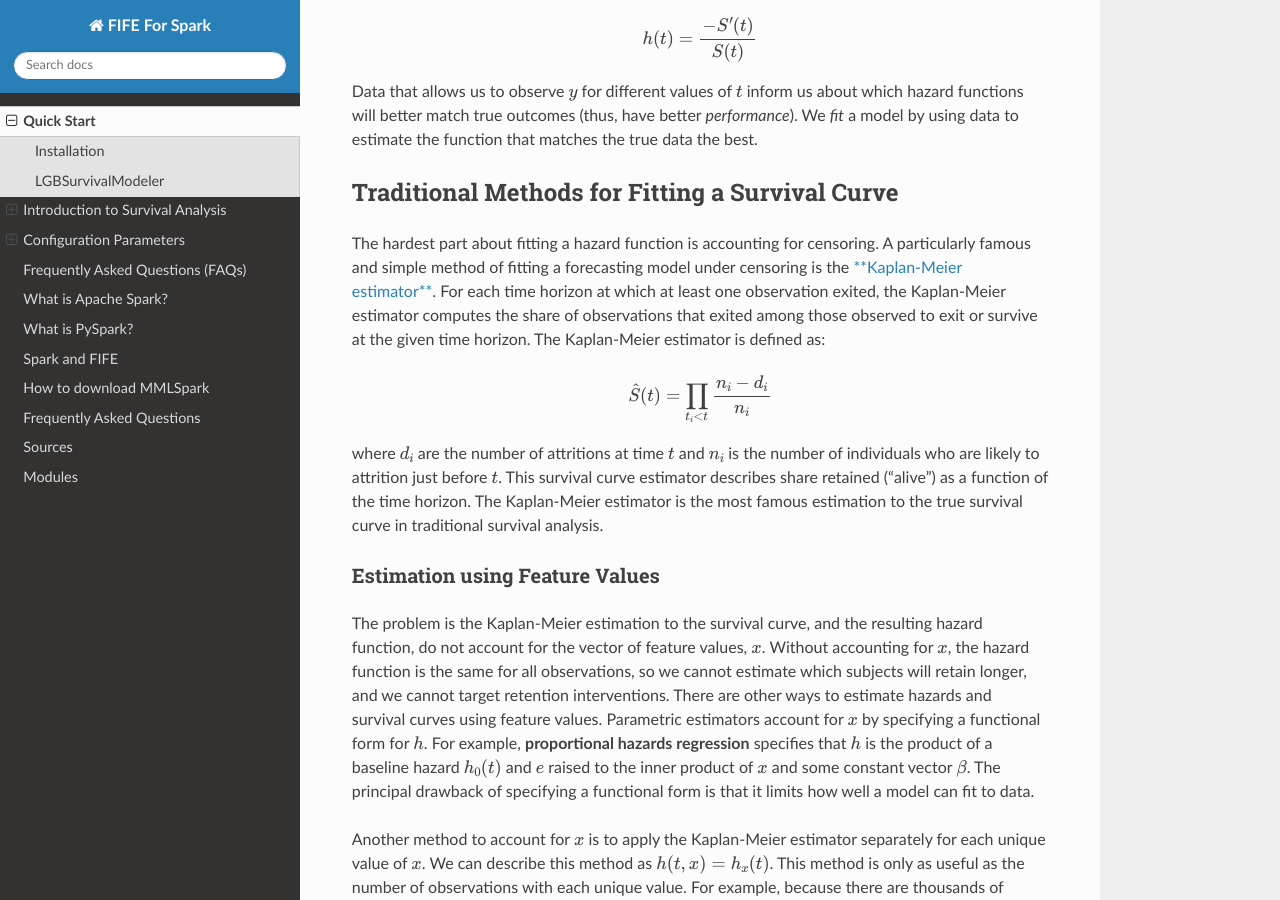
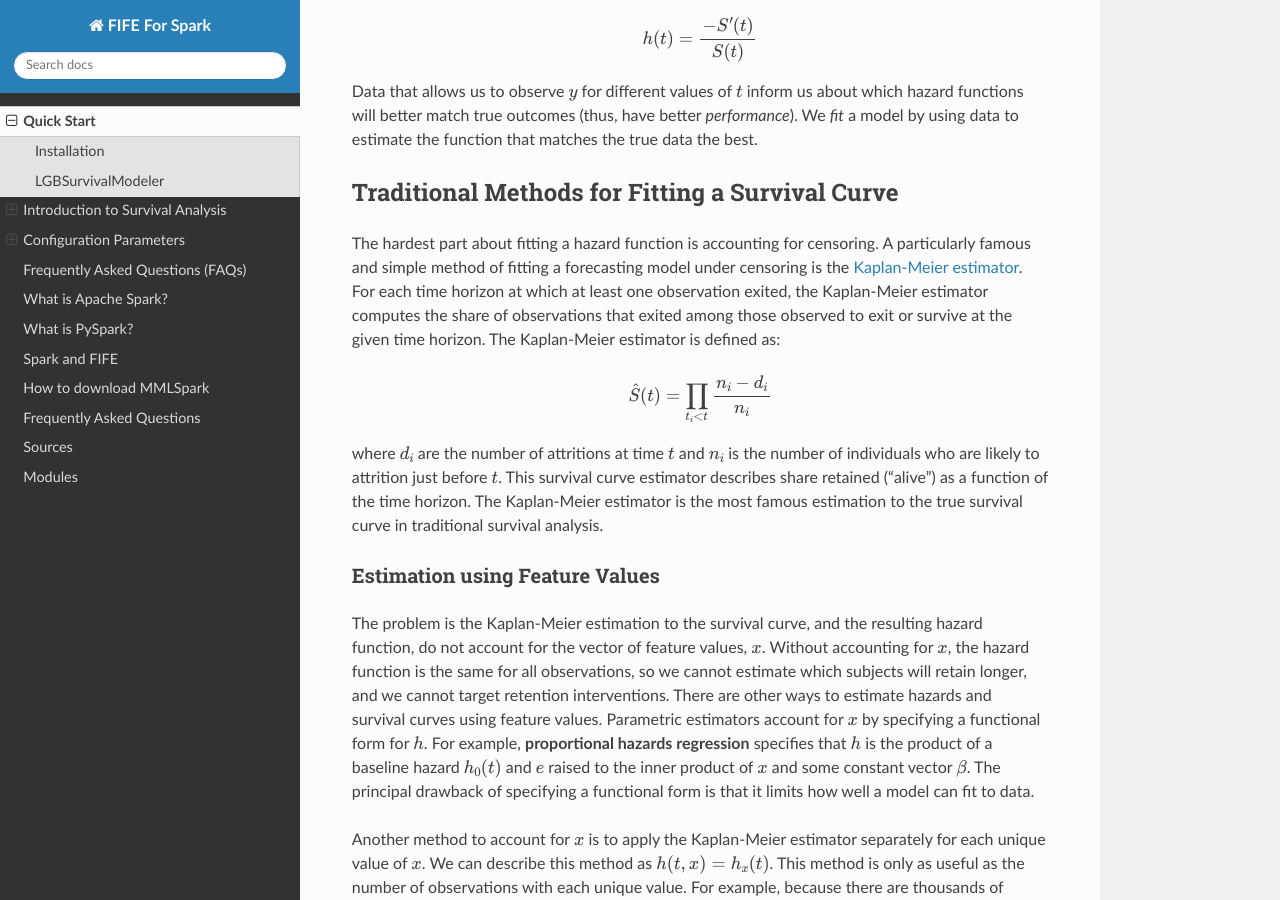
Before and after one commit to IDA-HumanCapital/fife_for_spark, a Sphinx documentation site: the page built from docs/user_guide.md, in a window 1280 px wide and 900 px high, scrolled down 5426 px. Built offline with Sphinx 7.4.7 and the Read the Docs theme 2.0.0, drawn with Linux system fonts in a browser that asks for light colours.

```diff
--- a/docs/user_guide.md
+++ b/docs/user_guide.md
@@ -176,7 +176,7 @@ Data that allows us to observe :math:`y` for different values of :math:`t` infor
 
 ### Traditional Methods for Fitting a Survival Curve
 
-The hardest part about fitting a hazard function is accounting for censoring. A particularly famous and simple method of fitting a forecasting model  under censoring is the [**Kaplan-Meier estimator**](https://www.tandfonline.com/doi/abs/10.1080/01621459.1958.10501452). For each time horizon at  which at least one observation exited, the Kaplan-Meier estimator  computes the share of observations that exited among those observed to  exit or survive at the given time horizon. The Kaplan-Meier estimator is defined as:
+The hardest part about fitting a hazard function is accounting for censoring. A particularly famous and simple method of fitting a forecasting model  under censoring is the [Kaplan-Meier estimator](https://www.tandfonline.com/doi/abs/10.1080/01621459.1958.10501452). For each time horizon at  which at least one observation exited, the Kaplan-Meier estimator  computes the share of observations that exited among those observed to  exit or survive at the given time horizon. The Kaplan-Meier estimator is defined as:
 
 .. math::
 
```
